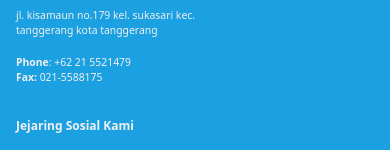
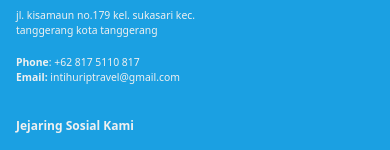
Before and after one commit to nurulasrulroji-ajeye/compro-intihurip, a React (Vite) app: page / in a window 390 px wide. Shown: the part 4199-4349 px from the top of the page. Built offline with nearby package versions, Linux system fonts and the light colour scheme.

Commit message:
updated phone number and email change fax

```diff
--- a/src/components/footer.tsx
+++ b/src/components/footer.tsx
@@ -50,10 +50,10 @@ export const Footer = () => {
             <p className=" ">jl. kisamaun no.179 kel. sukasari kec. tanggerang kota tanggerang </p>
             <div>
               <p>
-                <span className="font-semibold">Phone</span>: +62 21 5521479
+                <span className="font-semibold">Phone</span>: +62 817 5110 817
               </p>
               <p>
-                <span className="font-semibold">Fax:</span> 021-5588175
+                <span className="font-semibold">Email:</span> intihuriptravel@gmail.com
               </p>
             </div>
           </div>
```
